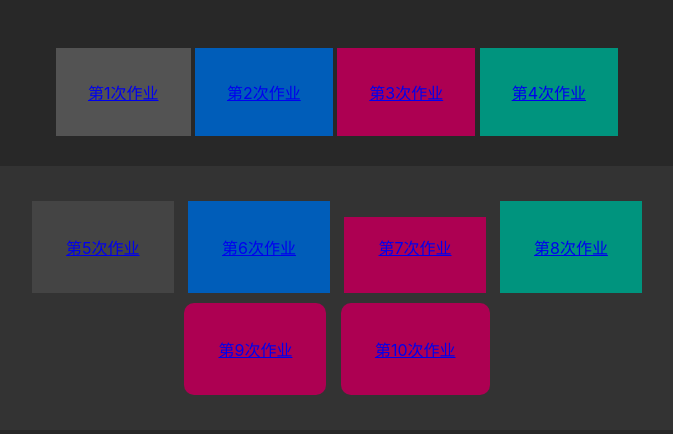
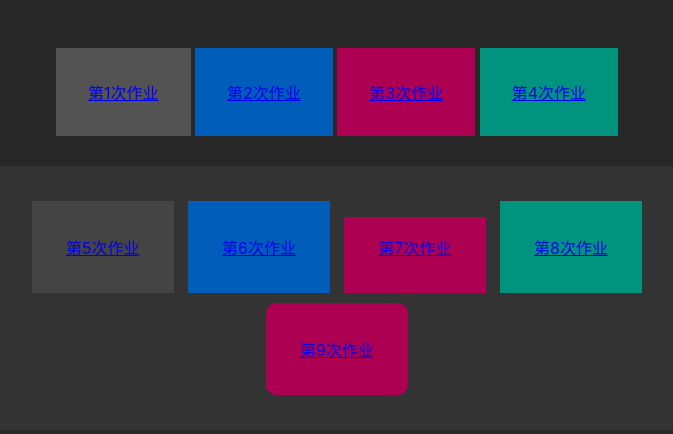
Before and after one commit to lc0435/Main, a plain HTML site: page index.html in a window 1280 px wide. Shown: the whole page, without its empty margins (303-976 px from the left). Drawn offline with Linux system fonts and the light colour scheme.

Commit message:
Update index.html

```diff
--- a/index.html
+++ b/index.html
@@ -41,10 +41,6 @@
 	<div class="btn-border btn-round btn-red btn6">
 		<button class="btn btn-red"><p><a href=" https://lc0435.github.io/ninth-job/" target="_blank">第9次作业</a></p></button>
 	</div>
-	<div class="btn-border btn-round btn-red btn6">
-		<button class="btn btn-red"><p><a href="https://lc0435.github.io/ten-job/" target="_blank">第10次作业</a></p></button>
-	</div>
-
 </div>
 
 <script src="js/main.js"></script>
```
